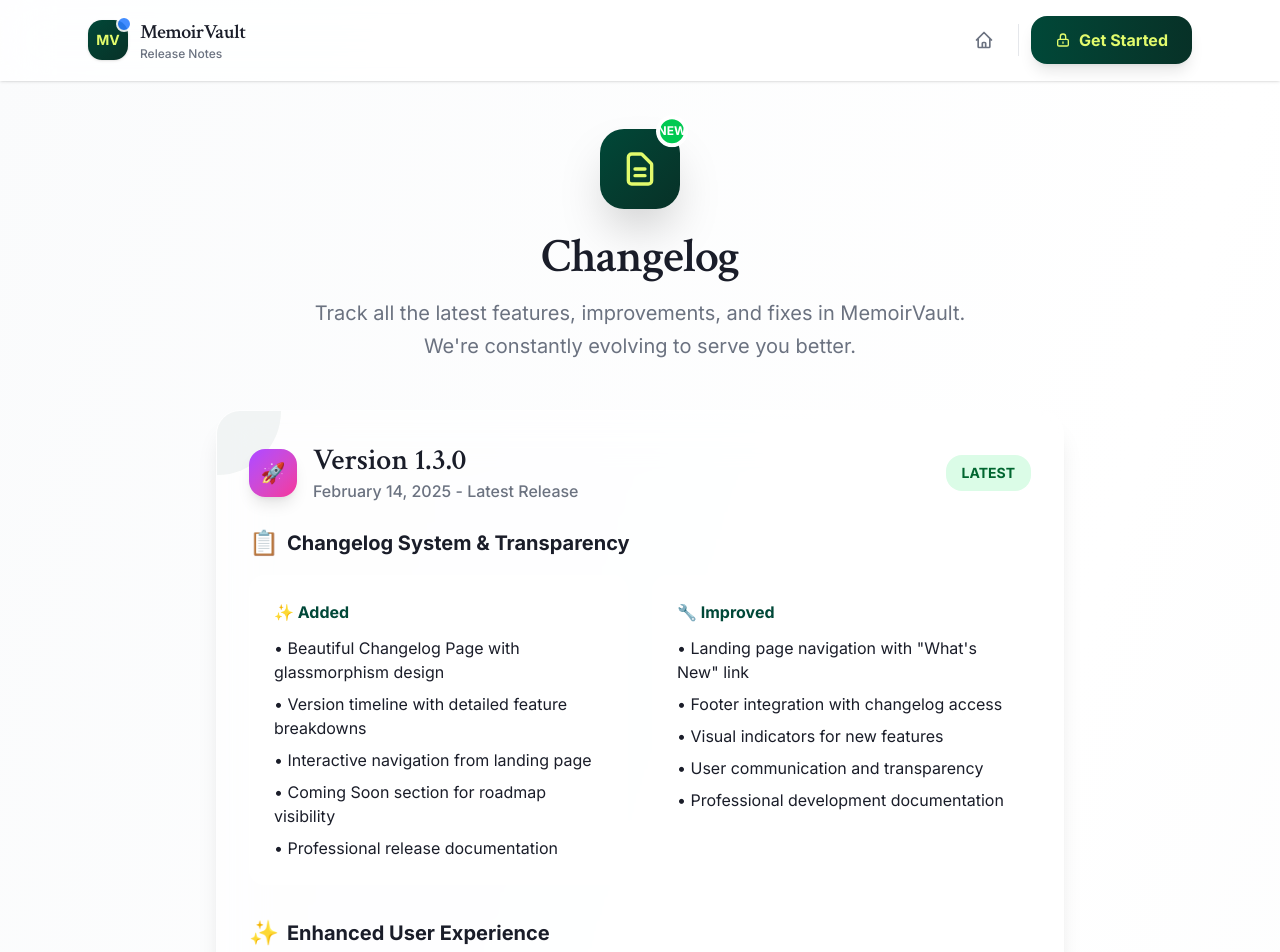
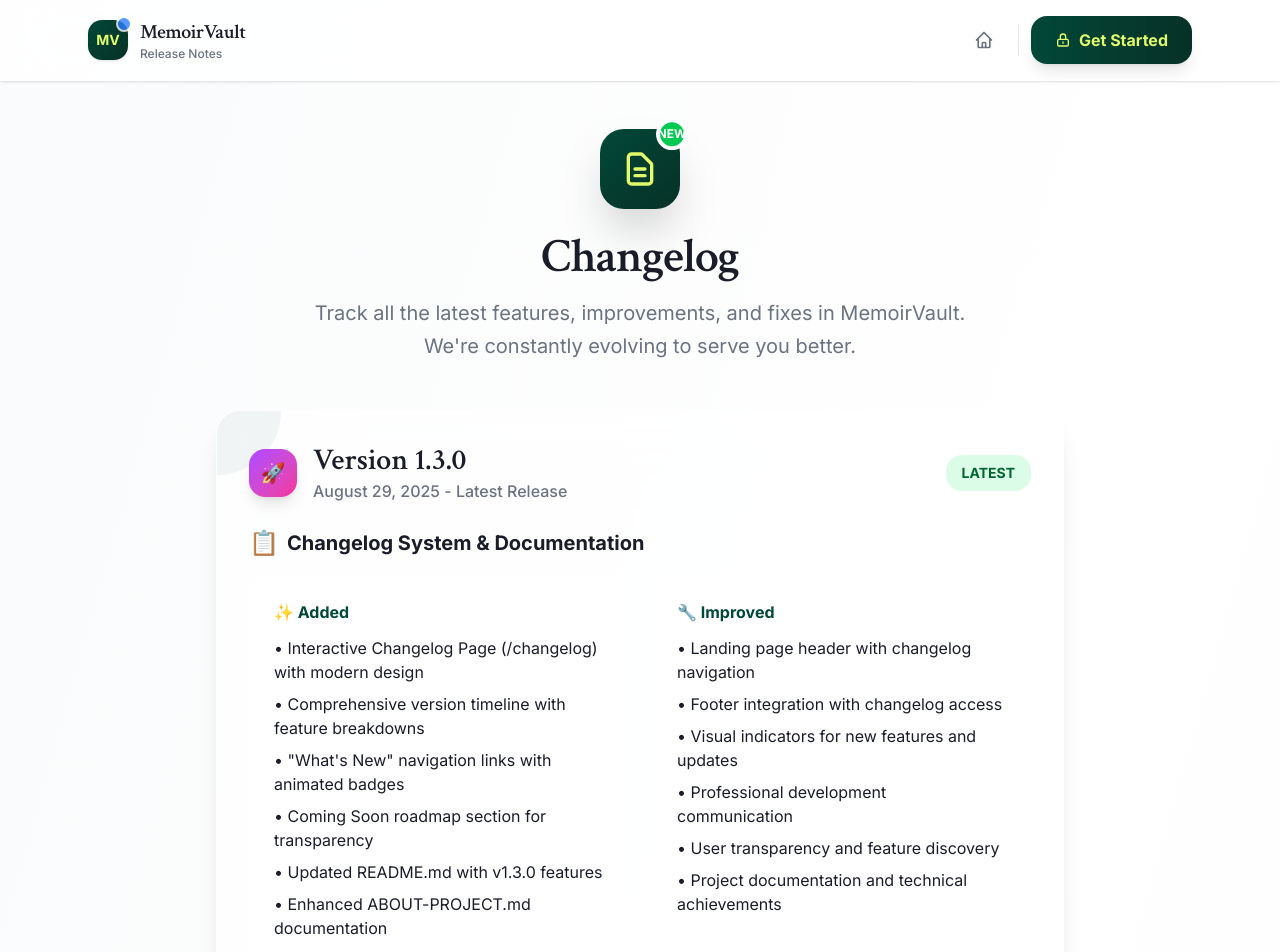
Before and after one commit to enclave-projects/memoirvault, a Next.js app: page /changelog in a window 1280 px wide. Shown: the top 952 px of the page. Built offline with nearby package versions, Linux system fonts and the light colour scheme.

Commit message:
\Fix Changelog Page - Updated dates and version information to match actual development timeline"

```diff
--- a/src/app/changelog/page.tsx
+++ b/src/app/changelog/page.tsx
@@ -87,7 +87,7 @@
                   </div>
                   <div>
                     <h2 className="font-serif text-3xl font-bold text-[#1A1D29]">Version 1.3.0</h2>
-                    <p className="text-[#6B7280] font-medium">February 14, 2025 - Latest Release</p>
+                    <p className="text-[#6B7280] font-medium">August 29, 2025 - Latest Release</p>
                   </div>
                 </div>
                 <div className="bg-green-100 text-green-800 px-4 py-2 rounded-2xl font-bold text-sm">
@@ -100,27 +100,29 @@
                 <div>
                   <h3 className="font-bold text-xl text-[#1A1D29] mb-4 flex items-center gap-2">
                     <span className="text-2xl">📋</span>
-                    Changelog System & Transparency
+                    Changelog System & Documentation
                   </h3>
                   <div className="grid md:grid-cols-2 gap-6">
                     <div className="bg-white/40 backdrop-blur-sm rounded-2xl p-6 border border-white/30">
                       <h4 className="font-bold text-[#004838] mb-3">✨ Added</h4>
                       <ul className="space-y-2 text-[#1A1D29]">
-                        <li>• Beautiful Changelog Page with glassmorphism design</li>
-                        <li>• Version timeline with detailed feature breakdowns</li>
-                        <li>• Interactive navigation from landing page</li>
-                        <li>• Coming Soon section for roadmap visibility</li>
-                        <li>• Professional release documentation</li>
+                        <li>• Interactive Changelog Page (/changelog) with modern design</li>
+                        <li>• Comprehensive version timeline with feature breakdowns</li>
+                        <li>• "What's New" navigation links with animated badges</li>
+                        <li>• Coming Soon roadmap section for transparency</li>
+                        <li>• Updated README.md with v1.3.0 features</li>
+                        <li>• Enhanced ABOUT-PROJECT.md documentation</li>
                       </ul>
                     </div>
                     <div className="bg-white/40 backdrop-blur-sm rounded-2xl p-6 border border-white/30">
                       <h4 className="font-bold text-[#004838] mb-3">🔧 Improved</h4>
                       <ul className="space-y-2 text-[#1A1D29]">
-                        <li>• Landing page navigation with "What's New" link</li>
+                        <li>• Landing page header with changelog navigation</li>
                         <li>• Footer integration with changelog access</li>
-                        <li>• Visual indicators for new features</li>
-                        <li>• User communication and transparency</li>
-                        <li>• Professional development documentation</li>
+                        <li>• Visual indicators for new features and updates</li>
+                        <li>• Professional development communication</li>
+                        <li>• User transparency and feature discovery</li>
+                        <li>• Project documentation and technical achievements</li>
                       </ul>
                     </div>
                   </div>
@@ -353,8 +355,8 @@
                   <span className="text-white text-xl">🌐</span>
                 </div>
                 <div>
-                  <h2 className="font-serif text-3xl font-bold text-[#1A1D29]">Version 1.1.0</h2>
-                  <p className="text-[#6B7280] font-medium">January 25, 2025 - Public Platform Launch</p>
+                  <h2 className="font-serif text-3xl font-bold text-[#1A1D29]">Version 1.1.2</h2>
+                  <p className="text-[#6B7280] font-medium">January 30, 2025 - Public Platform Launch</p>
                 </div>
               </div>
 
@@ -377,6 +379,51 @@
                     <li>• GitHub issue reporting system</li>
                     <li>• Debug tools for storage testing</li>
                     <li>• Enhanced error handling</li>
+                  </ul>
+                </div>
+              </div>
+            </div>
+          </div>
+        </div>
+
+        {/* Version 1.1.0 */}
+        <div className="mb-12">
+          <div className="relative bg-white/60 backdrop-blur-xl rounded-3xl border border-white/20 shadow-xl p-8 overflow-hidden">
+            <div className="absolute inset-0 opacity-5">
+              <div className="absolute top-0 left-0 w-32 h-32 bg-blue-500 rounded-full -translate-x-16 -translate-y-16"></div>
+              <div className="absolute bottom-0 right-0 w-24 h-24 bg-green-500 rounded-full translate-x-12 translate-y-12"></div>
+            </div>
+
+            <div className="relative z-10">
+              <div className="flex items-center gap-4 mb-6">
+                <div className="w-12 h-12 bg-gradient-to-br from-blue-500 to-green-500 rounded-2xl flex items-center justify-center shadow-lg">
+                  <span className="text-white text-xl">🤖</span>
+                </div>
+                <div>
+                  <h2 className="font-serif text-3xl font-bold text-[#1A1D29]">Version 1.1.0</h2>
+                  <p className="text-[#6B7280] font-medium">January 25, 2025 - AI Integration & Debug Tools</p>
+                </div>
+              </div>
+
+              <div className="grid md:grid-cols-2 gap-8">
+                <div>
+                  <h3 className="font-bold text-lg text-[#1A1D29] mb-4">🤖 AI Integration</h3>
+                  <ul className="space-y-2 text-[#1A1D29]">
+                    <li>• AI Helper Bot with Google Gemini API</li>
+                    <li>• Writing assistance and creative prompts</li>
+                    <li>• Context-aware memoir suggestions</li>
+                    <li>• GitHub issue reporting system</li>
+                    <li>• User feedback integration</li>
+                  </ul>
+                </div>
+                <div>
+                  <h3 className="font-bold text-lg text-[#1A1D29] mb-4">🔧 Debug & Improvements</h3>
+                  <ul className="space-y-2 text-[#1A1D29]">
+                    <li>• Debug tools for R2 storage testing</li>
+                    <li>• Individual entry deletion functionality</li>
+                    <li>• Enhanced file upload and deletion</li>
+                    <li>• Comprehensive logging system</li>
+                    <li>• Improved error handling</li>
                   </ul>
                 </div>
               </div>
```
